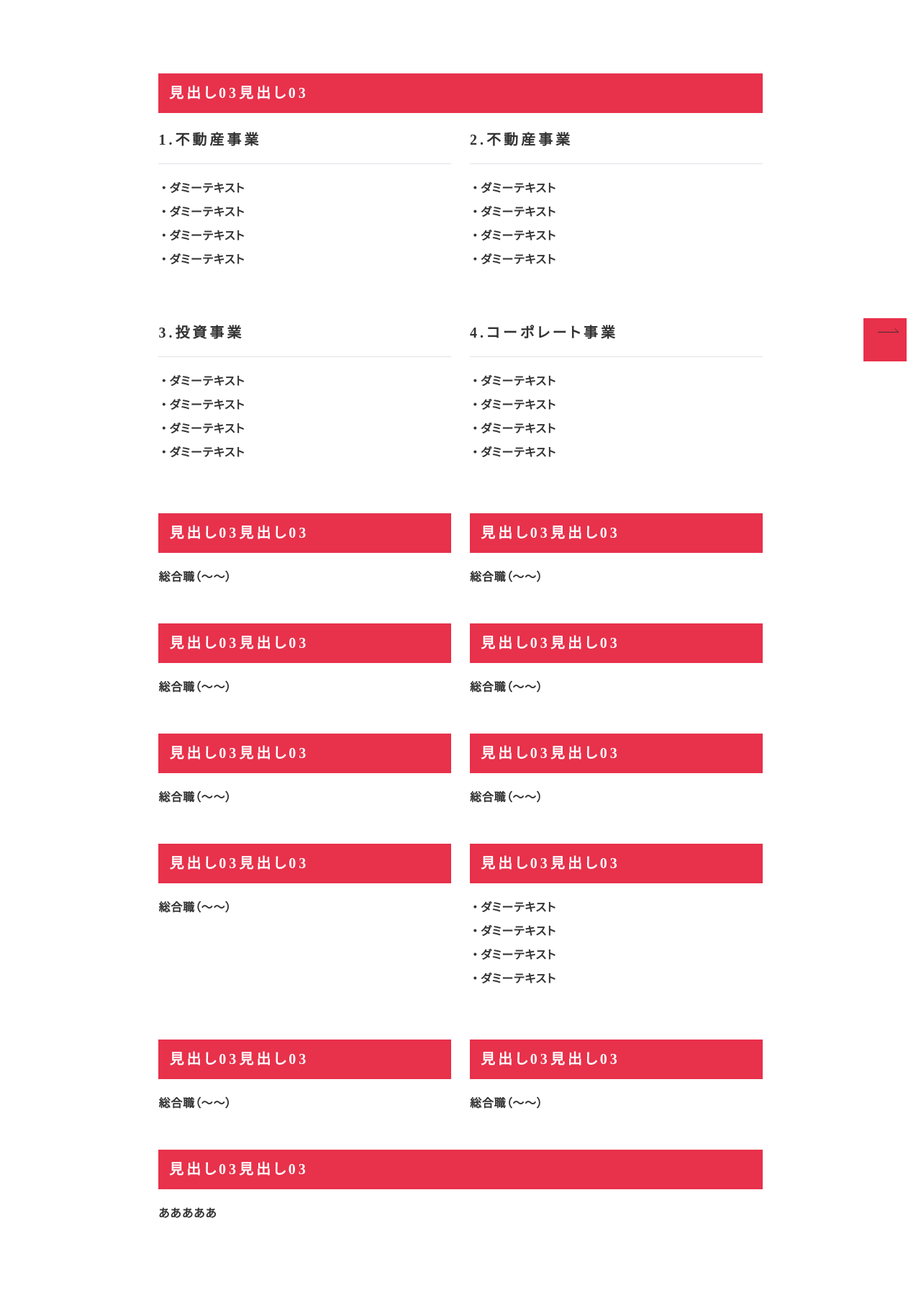
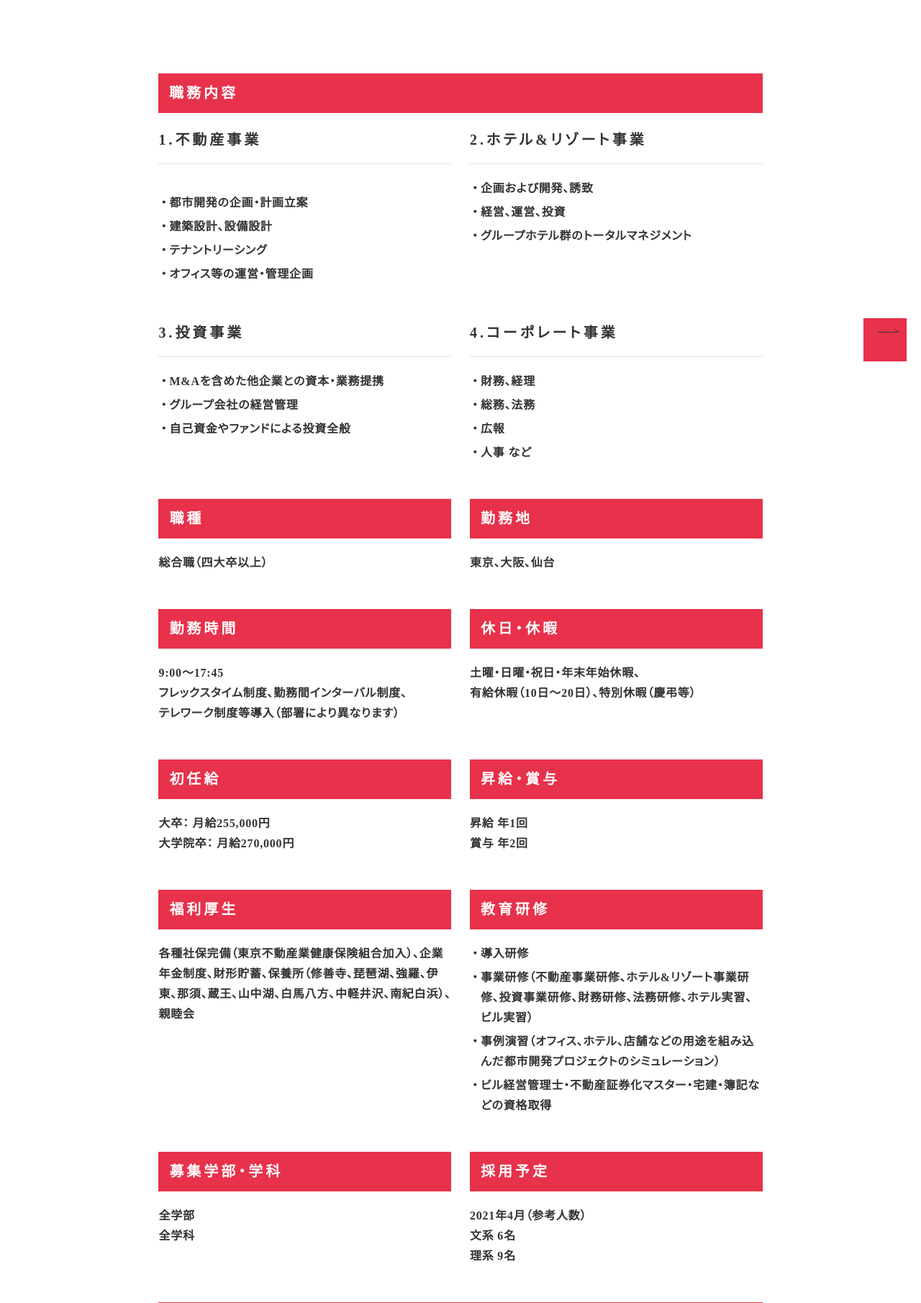
Before and after one commit to nishiyama-a/moritrust_recruit, a PHP site: page /recruit/requirement.php in a window 1280 px wide. Shown: the part 278-2088 px from the top of the page at 72% size. Run offline with PHP 8.4, Linux system fonts and the light colour scheme; style sheets or scripts are compiled from the project's sources.

Commit message:
requirement

```diff
--- a/assets/sass/page/recruit.scss
+++ b/assets/sass/page/recruit.scss
@@ -13,3 +13,15 @@
         height: 150px;
     }
 }
+
+#requirement{
+    .l-contents{
+        background-color: red;
+    }
+    .list-ind{
+        margin-bottom: 0;
+    }
+    .btn-3{
+        height: 150px;
+    }
+}
--- a/recruit/requirement.php
+++ b/recruit/requirement.php
@@ -22,30 +22,29 @@
             </div>
         </div>
 
-        <main class="l-contents" role="main" id="recruit">
-            <section class="l-section read-area">
+        <main class="l-contents" role="main" id="requirement">
+            <section class="l-section">
                 <div class="sc-inr-s">
-                        <h2 class="head-3">見出し03見出し03</h2>
+                    <h2 class="head-3">職務内容</h2>
                     <ul class="clm-2">
                         <li>
                             <div class="clm-box h-link">
-                                    <h2 class="head-4">1.不動産事業</h2>
+                                <h2 class="head-4 mb40">1.不動産事業</h2>
                                 <ul class="list-ind">
-                                        <li>ダミーテキスト</li>
-                                        <li>ダミーテキスト</li>
-                                        <li>ダミーテキスト</li>
-                                        <li>ダミーテキスト</li>
+                                    <li>都市開発の企画・計画立案</li>
+                                    <li>建築設計、設備設計</li>
+                                    <li>テナントリーシング</li>
+                                    <li>オフィス等の運営・管理企画</li>
                                 </ul>
                             </div>
                         </li>
                         <li>
                             <div class="clm-box h-link">
-                                    <h2 class="head-4">2.不動産事業</h2>
+                                <h2 class="head-4">2.ホテル&リゾート事業</h2>
                                 <ul class="list-ind">
-                                        <li>ダミーテキスト</li>
-                                        <li>ダミーテキスト</li>
-                                        <li>ダミーテキスト</li>
-                                        <li>ダミーテキスト</li>
+                                    <li>企画および開発、誘致</li>
+                                    <li>経営、運営、投資</li>
+                                    <li>グループホテル群のトータルマネジメント</li>
                                 </ul>
                             </div>
                         </li>
@@ -53,10 +52,9 @@
                             <div class="clm-box h-link">
                                 <h2 class="head-4">3.投資事業</h2>
                                 <ul class="list-ind">
-                                        <li>ダミーテキスト</li>
-                                        <li>ダミーテキスト</li>
-                                        <li>ダミーテキスト</li>
-                                        <li>ダミーテキスト</li>
+                                    <li>M&Aを含めた他企業との資本・業務提携</li>
+                                    <li>グループ会社の経営管理</li>
+                                    <li>自己資金やファンドによる投資全般</li>
                                 </ul>
                             </div>
                         </li>
@@ -64,81 +62,82 @@
                             <div class="clm-box h-link">
                                 <h2 class="head-4">4.コーポレート事業</h2>
                                 <ul class="list-ind">
-                                        <li>ダミーテキスト</li>
-                                        <li>ダミーテキスト</li>
-                                        <li>ダミーテキスト</li>
-                                        <li>ダミーテキスト</li>
+                                    <li>財務、経理</li>
+                                    <li>総務、法務</li>
+                                    <li>広報</li>
+                                    <li>人事 など</li>
                                 </ul>
                             </div>
                         </li>
                         <li>
                             <div class="clm-box h-link">
-                        <h2 class="head-3">見出し03見出し03</h2>
-                                    <p>総合職（〜〜）</p>
+                                <h2 class="head-3">職種</h2>
+                                <p>総合職（四大卒以上）</p>
                             </div>
                         </li>
                         <li>
                             <div class="clm-box h-link">
-                        <h2 class="head-3">見出し03見出し03</h2>
-                                    <p>総合職（〜〜）</p>
+                                <h2 class="head-3">勤務地</h2>
+                                <p>東京、大阪、仙台</p>
                             </div>
                         </li>
                         <li>
                             <div class="clm-box h-link">
-                        <h2 class="head-3">見出し03見出し03</h2>
-                                    <p>総合職（〜〜）</p>
+                                <h2 class="head-3">勤務時間</h2>
+                                <p>9:00～17:45<br>フレックスタイム制度、勤務間インターバル制度、<br>テレワーク制度等導入（部署により異なります）</p>
                             </div>
                         </li>
                         <li>
                             <div class="clm-box h-link">
-                        <h2 class="head-3">見出し03見出し03</h2>
-                                    <p>総合職（〜〜）</p>
+                                <h2 class="head-3">休日・休暇</h2>
+                                <p>土曜・日曜・祝日・年末年始休暇、<br>有給休暇（10日～20日）、特別休暇（慶弔等）</p>
                             </div>
                         </li>
                         <li>
                             <div class="clm-box h-link">
-                        <h2 class="head-3">見出し03見出し03</h2>
-                                    <p>総合職（〜〜）</p>
+                                <h2 class="head-3">初任給</h2>
+                                <p><span>大卒</span>： 月給255,000円<br><span>大学院卒</span>： 月給270,000円</p>
                             </div>
                         </li>
                         <li>
                             <div class="clm-box h-link">
-                        <h2 class="head-3">見出し03見出し03</h2>
-                                    <p>総合職（〜〜）</p>
+                                <h2 class="head-3">昇給・賞与</h2>
+                                <p>昇給 年1回<br>賞与 年2回</p>
                             </div>
                         </li>
                         <li>
                             <div class="clm-box h-link">
-                        <h2 class="head-3">見出し03見出し03</h2>
-                                    <p>総合職（〜〜）</p>
+                                <h2 class="head-3">福利厚生</h2>
+                                <p>各種社保完備（東京不動産業健康保険組合加入）、企業年金制度、財形貯蓄、保養所（修善寺、琵琶湖、強羅、伊東、那須、蔵王、山中湖、白馬八方、中軽井沢、南紀白浜）、親睦会
+                                </p>
                             </div>
                         </li>
                         <li>
                             <div class="clm-box h-link">
-                        <h2 class="head-3">見出し03見出し03</h2>
+                                <h2 class="head-3">教育研修</h2>
                                 <ul class="list-ind">
-                                        <li>ダミーテキスト</li>
-                                        <li>ダミーテキスト</li>
-                                        <li>ダミーテキスト</li>
-                                        <li>ダミーテキスト</li>
+                                    <li>導入研修</li>
+                                    <li>事業研修（不動産事業研修、ホテル&リゾート事業研修、投資事業研修、財務研修、法務研修、ホテル実習、ビル実習）</li>
+                                    <li>事例演習（オフィス、ホテル、店舗などの用途を組み込んだ都市開発プロジェクトのシミュレーション）</li>
+                                    <li>ビル経営管理士・不動産証券化マスター・宅建・簿記などの資格取得</li>
                                 </ul>
                             </div>
                         </li>
                         <li>
                             <div class="clm-box h-link">
-                        <h2 class="head-3">見出し03見出し03</h2>
-                                    <p>総合職（〜〜）</p>
+                                <h2 class="head-3">募集学部・学科</h2>
+                                <p>全学部<br>全学科</p>
                             </div>
                         </li>
                         <li>
                             <div class="clm-box h-link">
-                        <h2 class="head-3">見出し03見出し03</h2>
-                                    <p>総合職（〜〜）</p>
+                                <h2 class="head-3">採用予定</h2>
+                                <p>2021年4月（参考人数）<br>文系 6名<br>理系 9名</p>
                             </div>
                         </li>
                     </ul>
-                        <h2 class="head-3">見出し03見出し03</h2>
-                        <p>あああああ</p>
+                    <h2 class="head-3">応募資格</h2>
+                    2023年3月31日迄に大学・大学院を卒業・修了、もしくは卒業・修了見込みで、職歴のない方</p>
                 </div>
             </section>
 
```
Also changed, not shown: assets/css/page/recruit.css (added, +23 -0 lines). Lines whose indentation alone changed are shown as unchanged.
